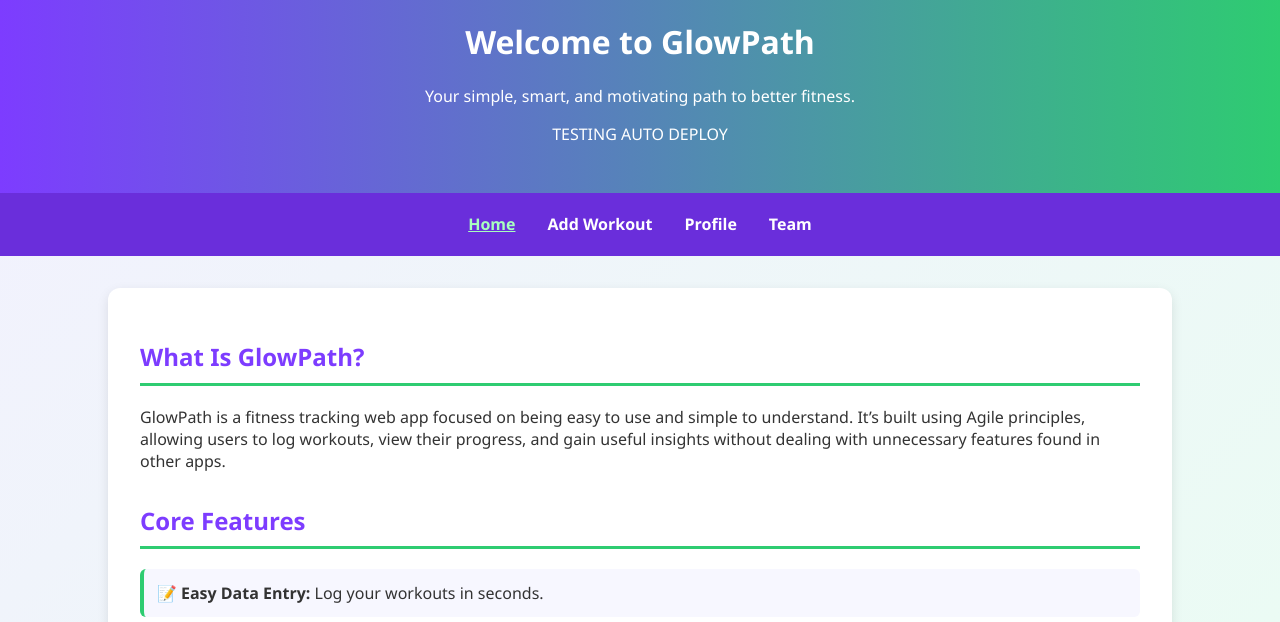
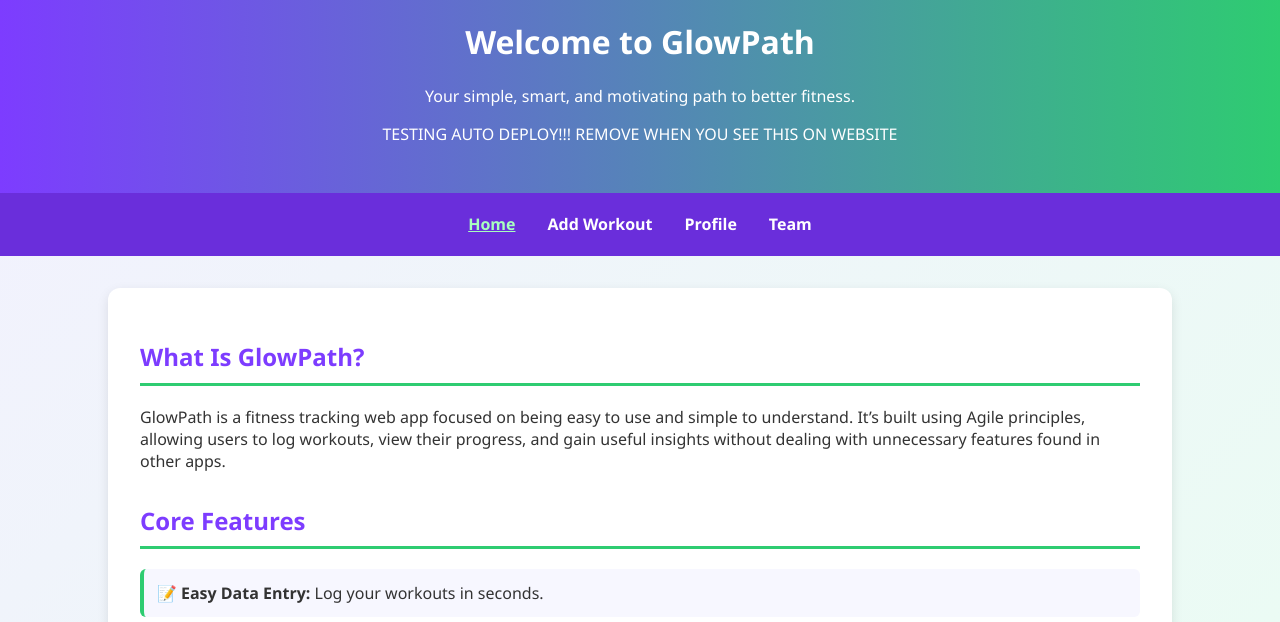
Before and after one commit to Eoghan-OD/GlowPath, a website: page public/home-glowpath.html in a window 1280 px wide. Shown: the part 136-758 px from the top of the page. Drawn offline with Linux system fonts and the light colour scheme; files whose address does not match are found by name.

Commit message:
Update auto deploy test message on homepage
Modified the test message in home-glowpath.html to indicate it should be removed once visible on the website. This helps verify the auto deployment process.

```diff
--- a/public/home-glowpath.html
+++ b/public/home-glowpath.html
@@ -15,7 +15,7 @@
     <img src="assets/logo.png" alt="GlowPath Logo" class="glowpath-logo" />
     <h1>Welcome to GlowPath</h1>
     <p>Your simple, smart, and motivating path to better fitness.</p>
-    <p> TESTING AUTO DEPLOY </p>
+    <p> TESTING AUTO DEPLOY!!! REMOVE WHEN YOU SEE THIS ON WEBSITE </p>
   </header>
 
   <!-- Navigation bar linking to main pages -->
```
